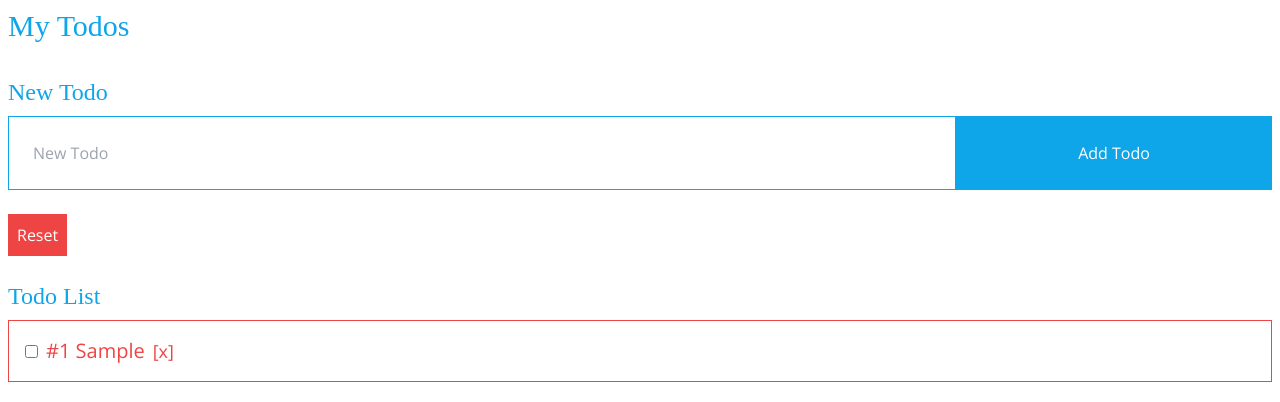
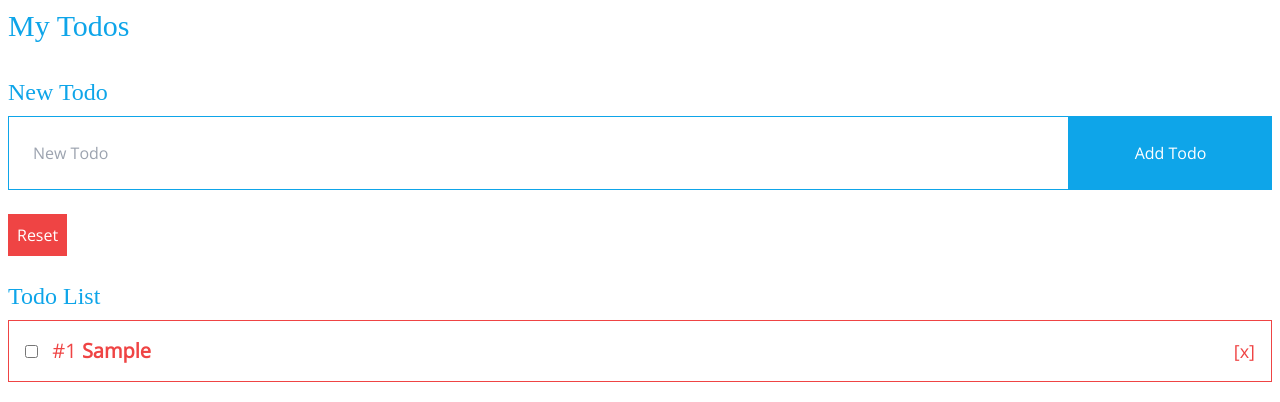
Before and after one commit to bastivogt/Todo-reac-tailwind, a React (Vite) app: page / in a window 1280 px wide. Both pictures are taken after typing "Sample" into the empty fields and a click on the button "Add Todo". Shown: the top 402 px of the page. Built offline with nearby package versions, Linux system fonts and the light colour scheme; a web font is replaced by a local one.

Commit message:
flexing todo item

```diff
--- a/src/todos/TodoAdd.jsx
+++ b/src/todos/TodoAdd.jsx
@@ -28,14 +28,14 @@ export default function TodoAdd({
         <input
           value={inputText}
           placeholder={placeholder}
-          className="basis-3/4 border border-sky-500 focus:border-sky-700 p-6 text outline-none transition-all"
+          className="basis-full border border-sky-500 focus:border-sky-700 p-6 text outline-none transition-all"
           type="text"
           onChange={(evt) => setInputText(evt.target.value)}
           onKeyUp={enterHandler}
         />
         <button
           onClick={addButtonClickHandler}
-          className="basis-1/4 btn-primary"
+          className="basis-60 btn-primary"
         >
           Add Todo
         </button>
--- a/src/todos/TodoListItem.jsx
+++ b/src/todos/TodoListItem.jsx
@@ -29,6 +29,8 @@ export default function TodoListItem({
           : "p-4 border border-red-500 border-b-0 last:border-b text-xl"
       }
     >
+      <div className="flex flex-row">
+        <div className="basis-5">
           <input
             type="checkbox"
             checked={todo.done}
@@ -36,7 +38,9 @@ export default function TodoListItem({
               fireOnDone(todo.id, evt.target.checked);
             }}
           />
-      <span
+        </div>
+        <div className="basis-full">
+          <p
             onClick={() => {
               fireOnDone(todo.id, !todo.done);
             }}
@@ -46,8 +50,10 @@ export default function TodoListItem({
             className={`mx-2 cursor-pointer ${todo.done ? "line-through " : " "}
           ${done ? "text-green-500" : "text-red-500"}`}
           >
-        #{todo.id} {todo.title}
-      </span>
+            #{todo.id} <strong>{todo.title}</strong>
+          </p>
+        </div>
+        <div className="basis-2">
           <a
             //className="text-lg text-sky-500 hover:underline hover:text-sky-700 transition-all"
             className={`text-lg hover:underline transition-all
@@ -65,6 +71,8 @@ export default function TodoListItem({
           >
             [{removeText}]
           </a>
+        </div>
+      </div>
     </li>
   );
 }
```
Lines whose indentation alone changed are shown as unchanged.
